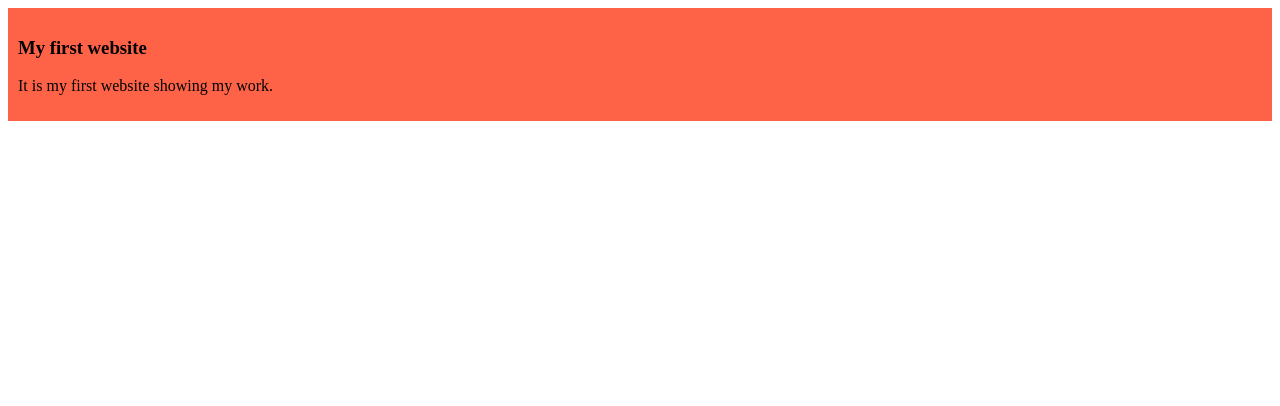
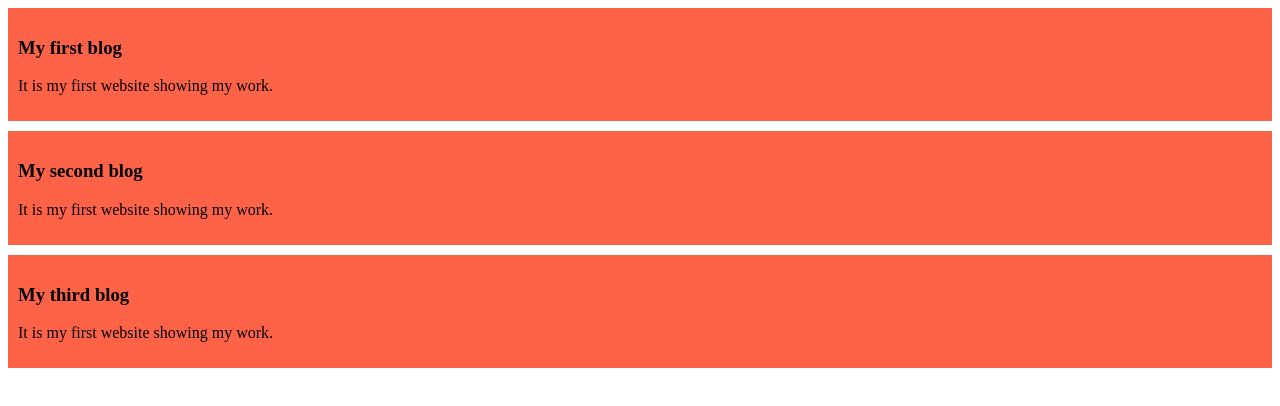
Before and after one commit to jesminalpona/my-simple-website, a plain HTML site: page index.html in a window 1280 px wide. Drawn offline with Linux system fonts and the light colour scheme.

Commit message:
added the second blog

```diff
--- a/index.html
+++ b/index.html
@@ -8,10 +8,23 @@
 </head>
 <body>
     <div>
-        <h3>My first website</h3>
+        <h3>My first blog</h3>
         <p> It is my first website showing my work.
         </p>
 
     </div>
+    <div>
+        <h3>My second blog</h3>
+        <p> It is my first website showing my work.
+        </p>
+
+    </div>
+    <div>
+        <h3>My third blog</h3>
+        <p> It is my first website showing my work.
+        </p>
+
+    </div>
+
 </body>
 </html>
--- a/styles/blog.css
+++ b/styles/blog.css
@@ -2,4 +2,5 @@ div{
     background-color: tomato;
     padding: 10px;
 
+margin-bottom: 10px;
 }
```
